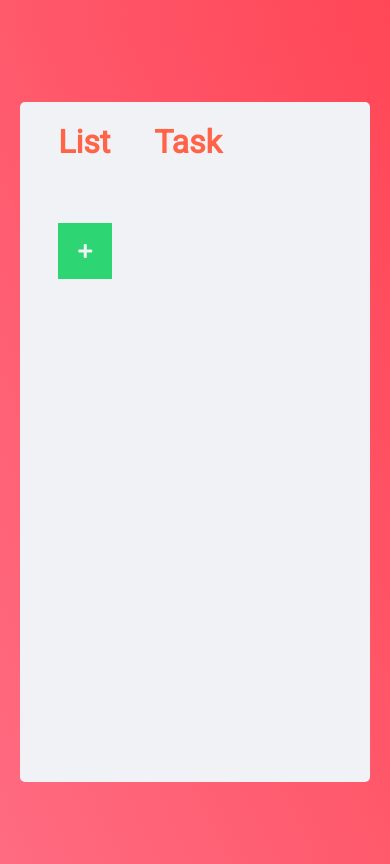
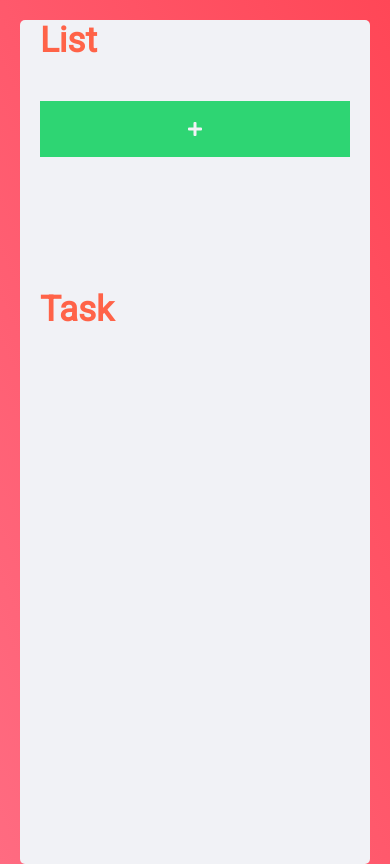
Before and after one commit to ChineseOuchie/myToDoList, a plain HTML site: page index.html in a window 390 px wide. Drawn offline with Linux system fonts and the light colour scheme.

Commit message:
Mobile version

```diff
--- a/css/main.scss
+++ b/css/main.scss
@@ -13,6 +13,10 @@ $lime: #7bed9f;
 $peace: #a4b0be;
 $twinkle: #ced6e0;
 $goldenSand: #eccc68;
+
+* {
+	box-sizing: border-box;
+}
 
 html,body {
 	height: 100%;
@@ -50,7 +54,7 @@ h1 {
 		.sidebar {
 			display: flex;
 			flex-direction: column;
-			width: 250px;
+			flex-basis: 250px;
 			height: 100%;
 			padding-left: 42px;
 
@@ -114,7 +118,7 @@ h1 {
 				margin-left: auto;
 
 				.task-edit, .task-delete {
-					margin: 0 10px;
+					margin: 0 20px;
 				}
 			}
 
@@ -270,3 +274,45 @@ h1 {
 i {
 	cursor: pointer;
 }
+
+
+@media (max-width: 520px){
+	body {
+		margin: 0;
+		padding: 0;
+	}
+	.todo-container {
+
+		.todo-content {
+			flex-direction: column;
+			max-height: none;
+
+			.sidebar {
+				display: block;
+				width: 100%;
+				padding: 0 20px;
+
+				ul {
+					.list {
+						margin: 10px 0;
+					}
+				}
+			}
+
+			.task-container {
+				width: 100%;
+				height: auto;
+				padding: 0 20px;
+
+				.add-task-button-container {
+					margin-top: unset;
+
+				}
+			}
+			.title {
+				margin: 0;
+				font-size: 35px;
+			}
+		}
+	}
+}
```
Also changed, not shown: css/main.css, 1 other file.
